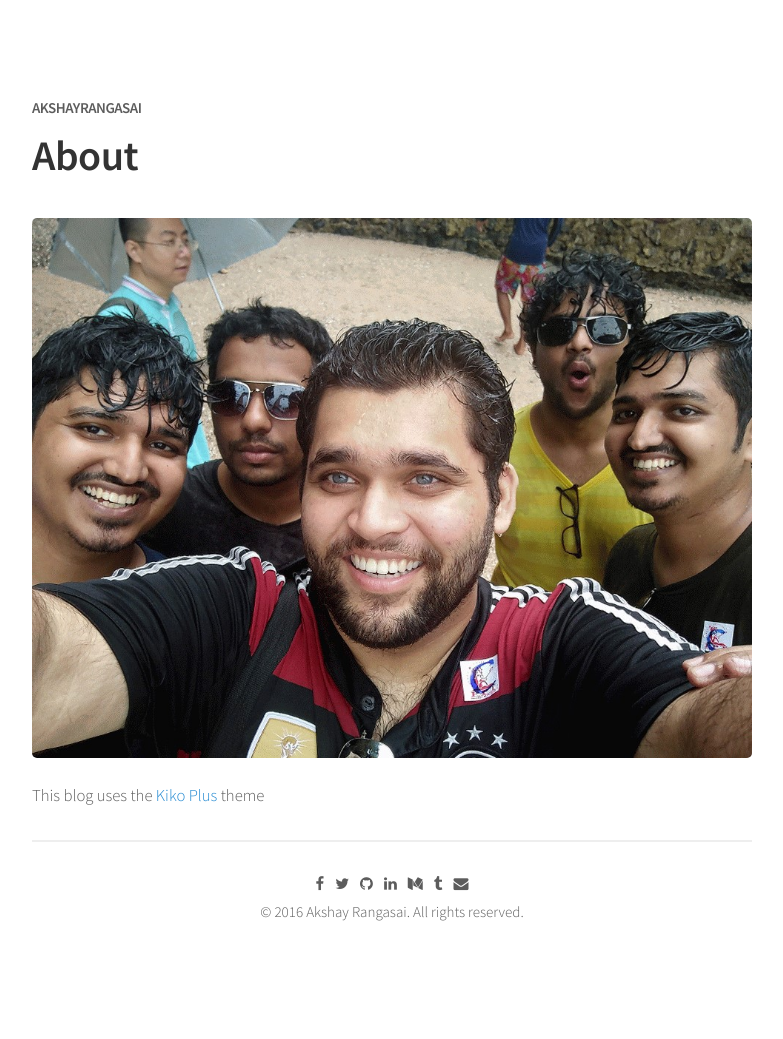
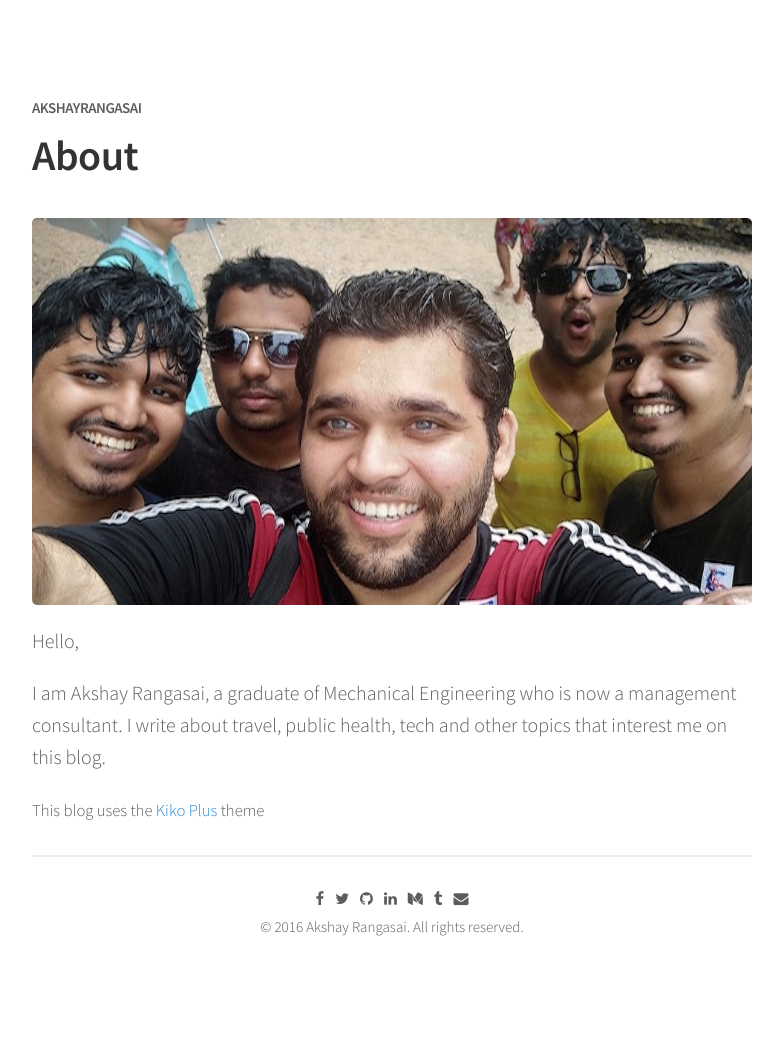
Before and after one commit to akshayrangasai/akshayrangasai.github.io, a Jekyll site: the page built from about.md, in a window 1280 px wide. Shown: the whole page, without its empty margins (248-1031 px from the left). Built offline with Jekyll 4.4.1, drawn with Linux system fonts in a browser that asks for light colours; nearby versions of some CDN libraries.

Commit message:
Modified about

```diff
--- a/about.md
+++ b/about.md
@@ -2,6 +2,10 @@
 title: About
 permalink: /about/
 ---
-![Me]({{site.url}}/assets/images/about.jpg "Large example image")
+![Me]({{site.url}}/assets/images/about.jpg)
+
+Hello,
+
+I am Akshay Rangasai, a graduate of Mechanical Engineering who is now a management consultant. I write about travel, public health, tech and other topics that interest me on this blog.
 
 <small>This blog uses the [Kiko Plus](https://github.com/AWEEKJ/Kiko-plus) theme</small>
```
Also changed, not shown: assets/images/about.jpg.
